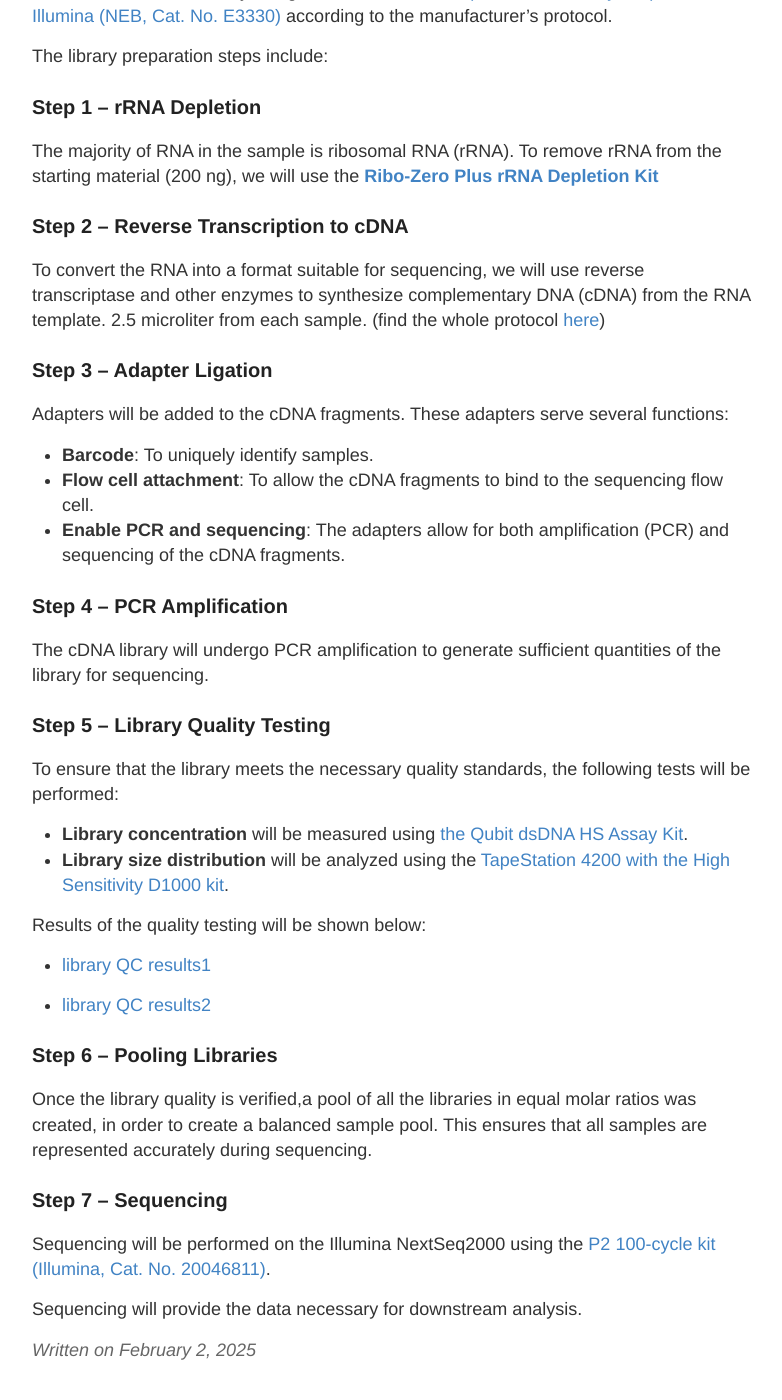
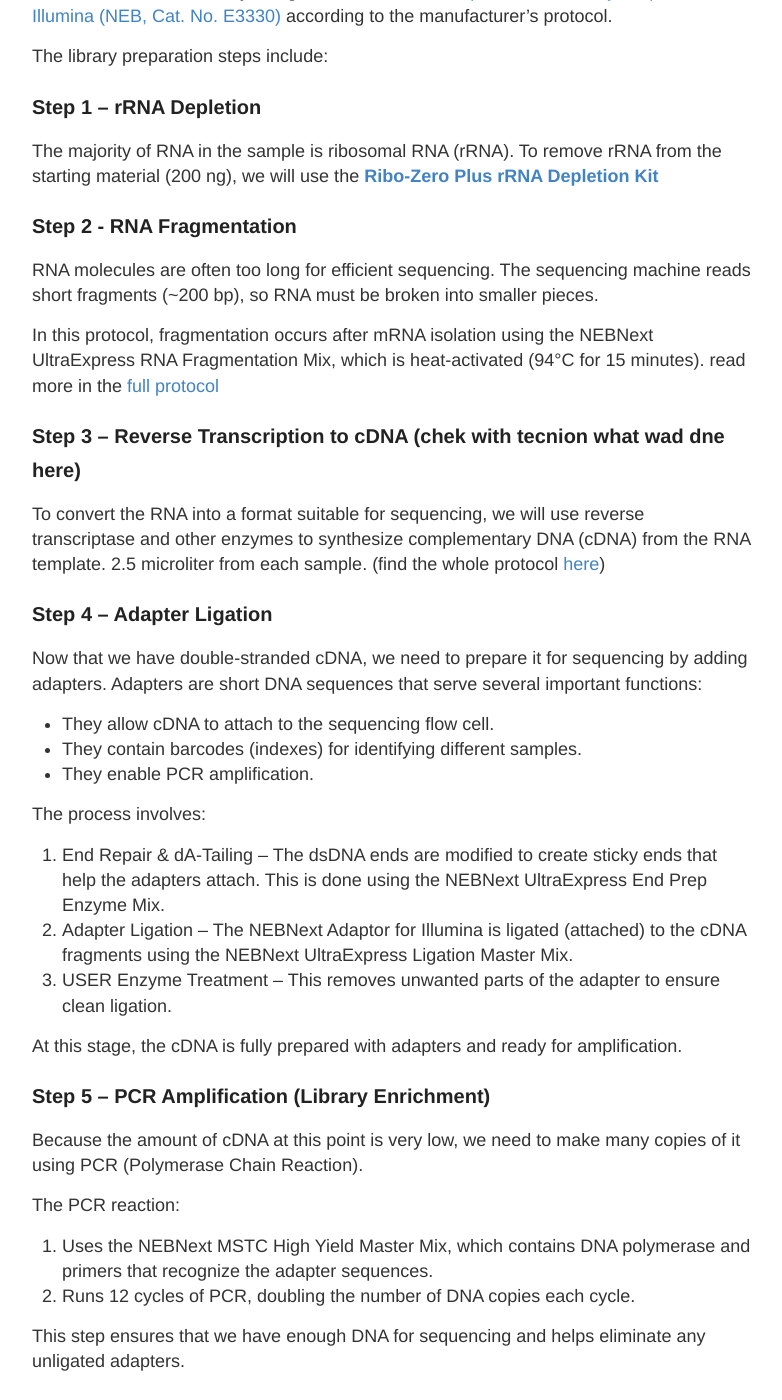
Before and after one commit to OfekRainish/OfekRainish_notebook, a Jekyll site: the page built from _posts/2025-02-02-RNA Extraction and Library Preparation.md, in a window 1280 px wide and 1400 px high, scrolled down 1634 px. Shown: the whole window, without its empty margins (248-1030 px from the left). Built offline with Jekyll 4.4.1, drawn with Linux system fonts in a browser that asks for light colours; our own code applies the rules of GitHub Pages for plain Markdown files; a file with an impossible date is left out; some of the changed text lies outside the part shown.

Commit message:
Update 2025-02-02-RNA Extraction and Library Preparation.md

```diff
--- a/_posts/2025-02-02-RNA Extraction and Library Preparation.md
+++ b/_posts/2025-02-02-RNA Extraction and Library Preparation.md
@@ -29,19 +29,43 @@ The library preparation steps include:
 
 ### Step 1 – rRNA Depletion
 The majority of RNA in the sample is ribosomal RNA (rRNA). To remove rRNA from the starting material (200 ng), we will use the [**Ribo-Zero Plus rRNA Depletion Kit**](../pdf%20protocols/illumina-stranded-total-rna-prep-data-sheet-m-gl-02148.pdf)
-### Step 2 – Reverse Transcription to cDNA
+
+### Step 2 - RNA Fragmentation
+RNA molecules are often too long for efficient sequencing. The sequencing machine reads short fragments (~200 bp), so RNA must be broken into smaller pieces.
+
+In this protocol, fragmentation occurs after mRNA isolation using the NEBNext UltraExpress RNA Fragmentation Mix, which is heat-activated (94°C for 15 minutes). read more in the [full protocol](../pdf%20protocols/manualE3330%20protocol%20-library%20preparation.pdf)
+
+
+
+### Step 3 – Reverse Transcription to cDNA (chek with tecnion what wad dne here)
 To convert the RNA into a format suitable for sequencing, we will use reverse transcriptase and other enzymes to synthesize complementary DNA (cDNA) from the RNA template. 2.5 microliter from each sample. (find the whole protocol [here](../pdf%20protocols/PB30.11-UltraScript-cDNA-Synthesis-Kit-Manual.pdf))
 
-### Step 3 – Adapter Ligation
-Adapters will be added to the cDNA fragments. These adapters serve several functions:
-- **Barcode**: To uniquely identify samples.
-- **Flow cell attachment**: To allow the cDNA fragments to bind to the sequencing flow cell.
-- **Enable PCR and sequencing**: The adapters allow for both amplification (PCR) and sequencing of the cDNA fragments.
+### Step 4 – Adapter Ligation
+Now that we have double-stranded cDNA, we need to prepare it for sequencing by adding adapters. Adapters are short DNA sequences that serve several important functions:
 
-### Step 4 – PCR Amplification
-The cDNA library will undergo PCR amplification to generate sufficient quantities of the library for sequencing.
+* They allow cDNA to attach to the sequencing flow cell.
+* They contain barcodes (indexes) for identifying   different samples.
+* They enable PCR amplification.
 
-### Step 5 – Library Quality Testing
+The process involves:
+
+1. End Repair & dA-Tailing – The dsDNA ends are modified to create sticky ends that help the adapters attach. This is done using the NEBNext UltraExpress End Prep Enzyme Mix.
+2. Adapter Ligation – The NEBNext Adaptor for Illumina is ligated (attached) to the cDNA fragments using the NEBNext UltraExpress Ligation Master Mix.
+3. USER Enzyme Treatment – This removes unwanted parts of the adapter to ensure clean ligation.
+
+At this stage, the cDNA is fully prepared with adapters and ready for amplification.
+
+### Step 5 – PCR Amplification (Library Enrichment)
+Because the amount of cDNA at this point is very low, we need to make many copies of it using PCR (Polymerase Chain Reaction).
+
+The PCR reaction:
+
+1. Uses the NEBNext MSTC High Yield Master Mix, which contains DNA polymerase and primers that recognize the adapter sequences.
+2. Runs 12 cycles of PCR, doubling the number of DNA copies each cycle.
+
+This step ensures that we have enough DNA for sequencing and helps eliminate any unligated adapters.
+
+### Step 6 – Library Quality Testing
 To ensure that the library meets the necessary quality standards, the following tests will be performed:
 - **Library concentration** will be measured using [the Qubit dsDNA HS Assay Kit](../pdf%20protocols/Qubit_dsDNA_HS_Assay_UG.pdf).
 - **Library size distribution** will be analyzed using the [TapeStation 4200 with the High Sensitivity D1000 kit](../pdf%20protocols/ScreenTape_HSD1000_QG.pdf).
```
